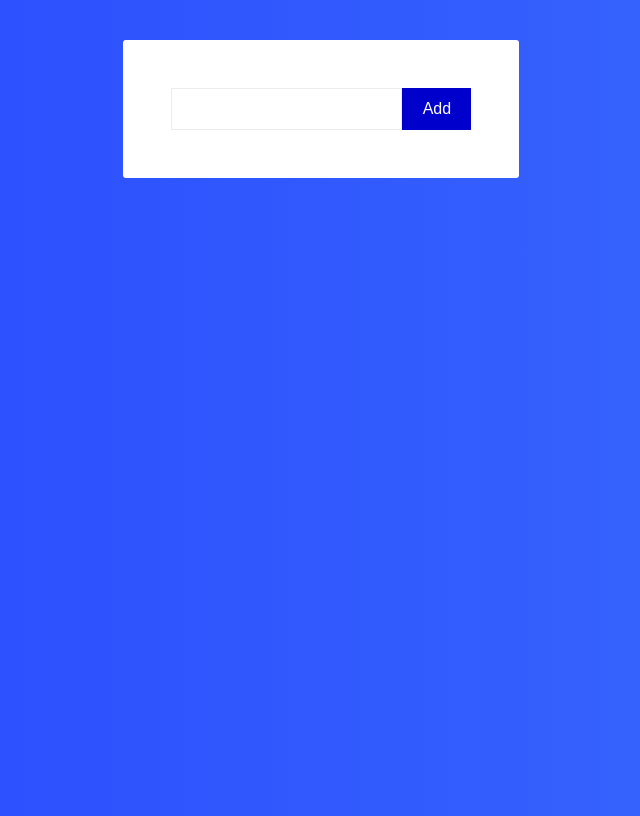
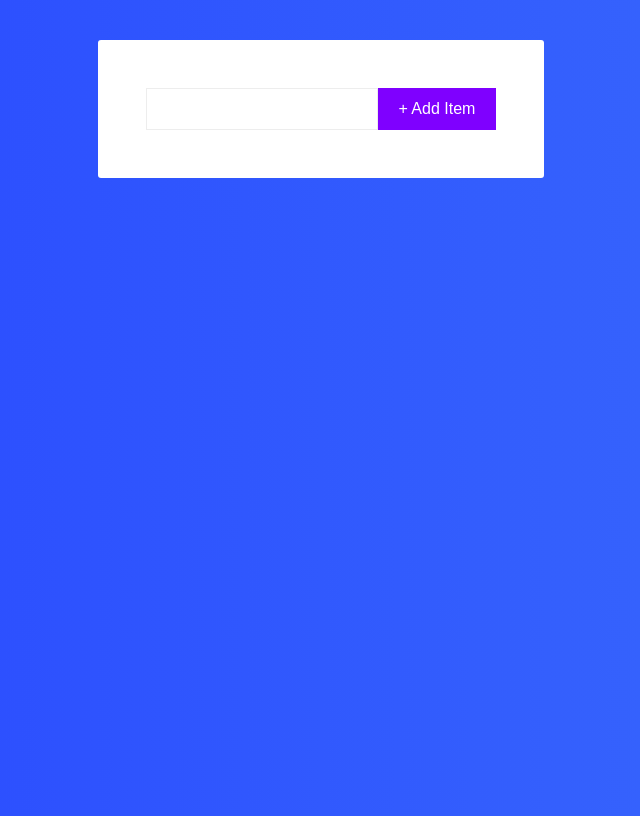
Before and after one commit to dkempton12/javascript-projects-2020, a plain HTML site: page shopping-list-js/index.html in a window 1280 px wide. Shown: the whole page, without its empty margins (319-959 px from the left). Drawn offline with Linux system fonts and the light colour scheme.

Commit message:
Updating button background and text input outline border so they match

```diff
--- a/shopping-list-js/form-styles.css
+++ b/shopping-list-js/form-styles.css
@@ -35,18 +35,19 @@ button {
 input[type="text"] {
 	margin-right: -4px;
 	border: 1px solid #ededed;
+	outline-color: #7f00ff;
 }
 
 button[type="submit"] {
 	padding: 0.7rem 1.2rem;
-	border: 1px solid mediumblue;
+	border: 1px solid #7f00ff;
 	/* border-radius: 3px; */
-	background: mediumblue;
+	background: #7f00ff;
 	color: #fff;
 	cursor: pointer;
 }
 
 button[type="submit"]:hover {
 	transition: 0.6s ease;
-	background: navy;
+	background: #660198;
 }
--- a/shopping-list-js/index.html
+++ b/shopping-list-js/index.html
@@ -11,7 +11,7 @@
   <section class='shopping-list'>
     <form class="shopping" autocomplete="off">
       <input type="text">
-      <button type="submit">Add</button>
+      <button type="submit">+ Add Item</button>
     </form>
   </section>
   <script src="app.js"></script>
```
